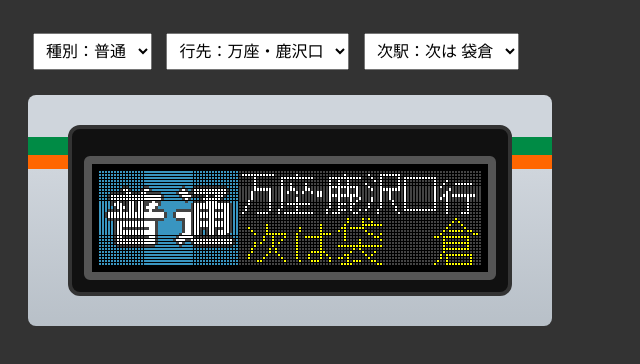
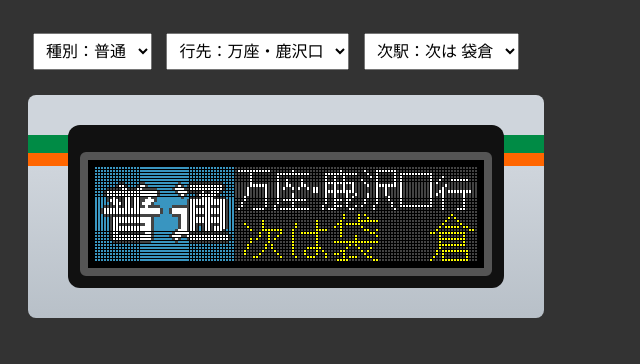
Before and after one commit to naha1644/-, a plain HTML site: page index.html in a window 1280 px wide. Shown: the whole page, without its empty margins (0-640 px from the left). Drawn offline with Linux system fonts and the light colour scheme.

Commit message:
Fix HTML encoding issues in index.html

```diff
--- a/index.html
+++ b/index.html
@@ -29,7 +29,6 @@
     background-color: #111;
     padding: 12px;
     border-radius: 12px;
-    border: 4px solid #333;
   }
 
   /* ▼ 3. LED本体 ▼ */
```
